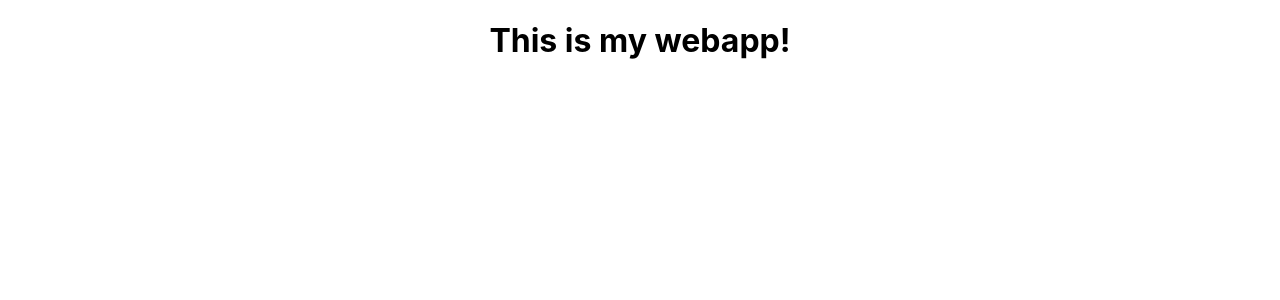
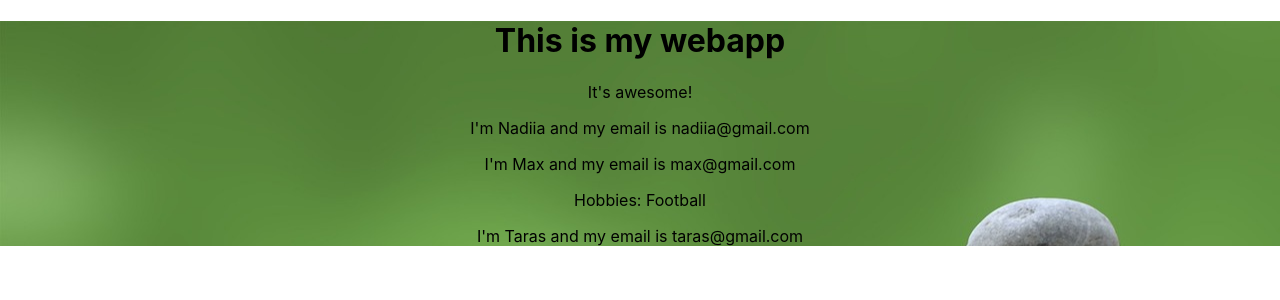
Before and after one commit to NadiaVoloshyna/webapp-front-react, a React (Create React App) app: page / in a window 1280 px wide. Shown: the top 300 px of the page. Built offline with nearby package versions, Linux system fonts and the light colour scheme.

Commit message:
added user component

```diff
--- a/src/App.css
+++ b/src/App.css
@@ -1,3 +1,4 @@
 .App {
   text-align: center;
+  background-image: url('background.jpg');
 }
--- a/src/App.js
+++ b/src/App.js
@@ -1,9 +1,15 @@
 import './App.css';
+import User from './User/User';
 
 function App() {
   return (
     <div className="App">
-      <h1>This is my webapp!</h1>
+      <h1>This is my webapp</h1>
+      <p>It's awesome!</p>
+      <User name='Nadiia' email='nadiia@gmail.com' />
+      <User name='Max' email='max@gmail.com'>Hobbies: Football</User>
+      <User name='Taras' email='taras@gmail.com' />
+
     </div>
   );
 }
--- /dev/null
+++ b/src/User/User.js
@@ -0,0 +1,12 @@
+import React from 'react';
+
+const user = (props) => {
+    return (
+        <div>
+            <p>I'm {props.name} and my email is {props.email}</p>
+            <p>{props.children}</p>
+        </div>
+    )
+};
+
+export default user;
```
Also changed, not shown: public/index.html (+0 -13 lines), src/background.jpg (added).
